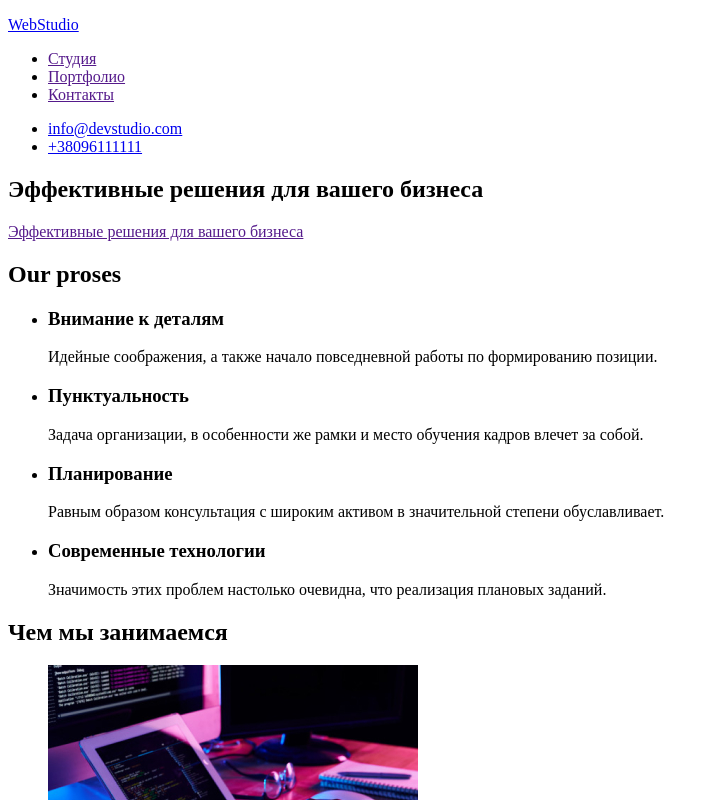
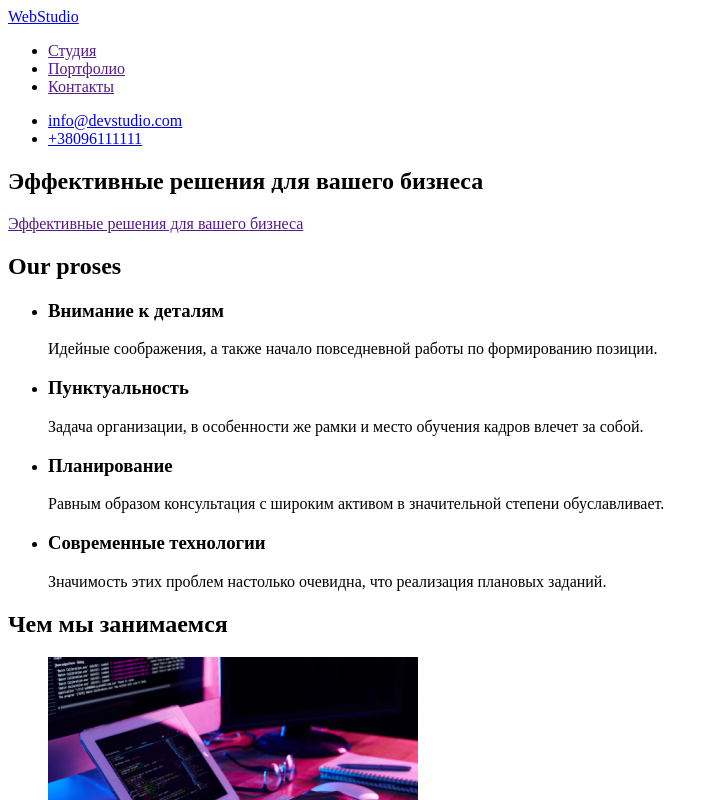
Before and after one commit to IrinaMai/goit-markup-hw-01, a plain HTML site: page index.html in a window 1280 px wide. Shown: the top 800 px of the page, without its empty margins (0-719 px from the left). Drawn offline with Linux system fonts and the light colour scheme.

Commit message:
correctet logo

```diff
--- a/index.html
+++ b/index.html
@@ -10,7 +10,7 @@
     <header>
       <!-- LOGO -->
       <div class="logo">
-        <a href="/"><p>WebStudio</p></a>
+        <a href="/">WebStudio</a>
       </div>
       <!-- Main navigation -->
       <nav>
@@ -154,7 +154,7 @@
     <!-- Footer -->
     <footer>
       <div class="LOGO">
-        <a href="/"><p>WebStudio</p></a>
+        <a href="/">WebStudio</a>
       </div>
       <address>
         г. Киев, пр-т Леси Украинки, 26 <br />
```
